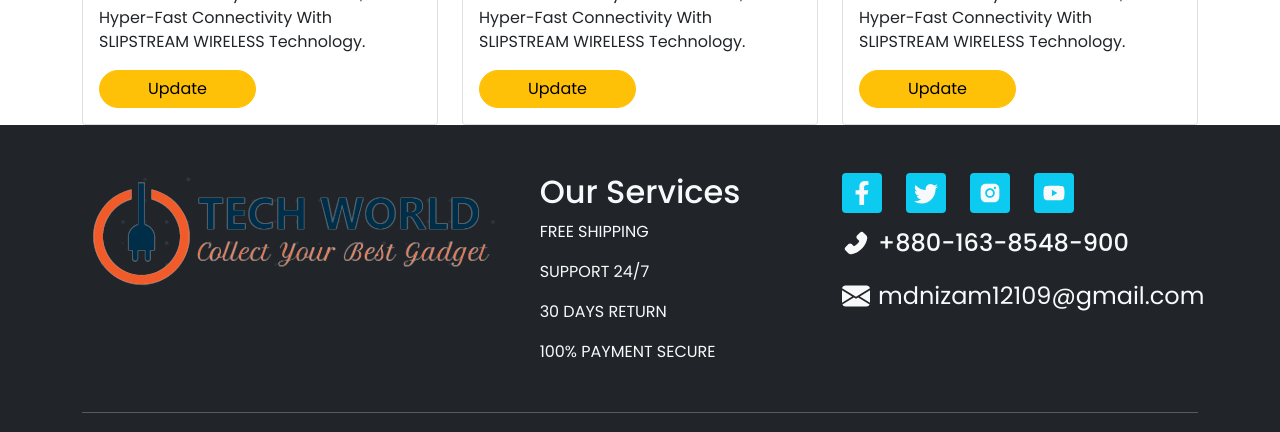
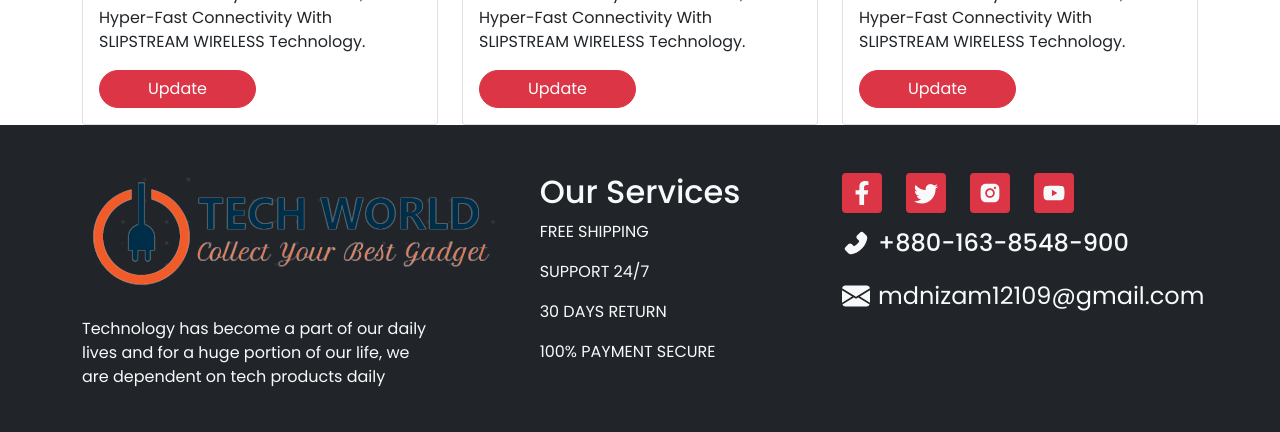
Before and after one commit to programmernizam/Tech-world, a React (Create React App) app: page /home in a window 1280 px wide. Shown: the part 2548-2980 px from the top of the page. Built offline with nearby package versions, Linux system fonts and the light colour scheme.

Commit message:
Footer section complete and change some buttons

```diff
--- a/src/Components/Pages/Home/RecentItem/RecentItem.js
+++ b/src/Components/Pages/Home/RecentItem/RecentItem.js
@@ -17,7 +17,7 @@ const RecentItem = ({ item }) => {
             </div>
           </Card.Text>
           <Card.Text>{description}</Card.Text>
-          <button className="btn btn-warning rounded-pill px-5">Update</button>
+          <button className="btn btn-danger rounded-pill px-5">Update</button>
         </Card.Body>
       </Card>
     </Col>
--- a/src/Components/Pages/Shared/Footer/Footer.js
+++ b/src/Components/Pages/Shared/Footer/Footer.js
@@ -13,7 +13,8 @@ const Footer = () => {
           <Col className="mb-3">
             <img src={Logo} alt="" />
             <p className="my-4">
-
+              Technology has become a part of our daily lives and for a huge
+              portion of our life, we are dependent on tech products daily
             </p>
           </Col>
           <Col className="d-flex justify-content-lg-center mb-3">
@@ -28,16 +29,16 @@ const Footer = () => {
           <Col>
             <Row>
               <Col>
-                <FaFacebookF className="bg-info p-2 rounded fs-1"></FaFacebookF>
+                <FaFacebookF className="bg-danger p-2 rounded fs-1"></FaFacebookF>
               </Col>
               <Col>
-                <BsTwitter className="bg-info p-2 rounded fs-1"></BsTwitter>
+                <BsTwitter className="bg-danger p-2 rounded fs-1"></BsTwitter>
               </Col>
               <Col>
-                <AiFillInstagram className="bg-info p-2 rounded fs-1"></AiFillInstagram>
+                <AiFillInstagram className="bg-danger p-2 rounded fs-1"></AiFillInstagram>
               </Col>
               <Col>
-                <AiFillYoutube className="bg-info p-2 rounded fs-1"></AiFillYoutube>
+                <AiFillYoutube className="bg-danger p-2 rounded fs-1"></AiFillYoutube>
               </Col>
               <Col></Col>
               <Col></Col>
```
